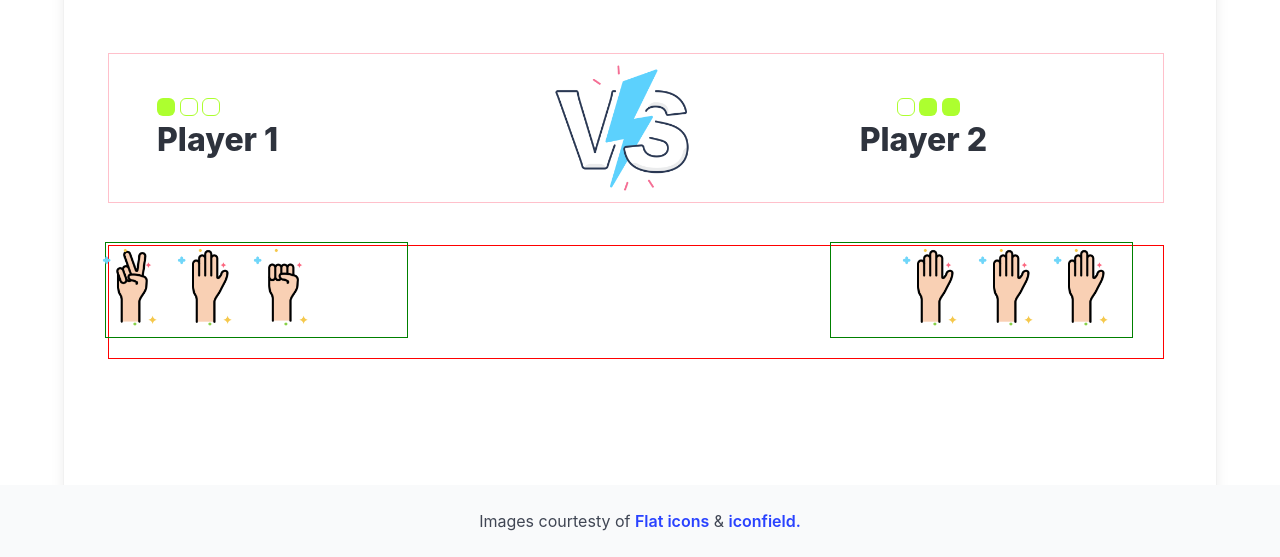
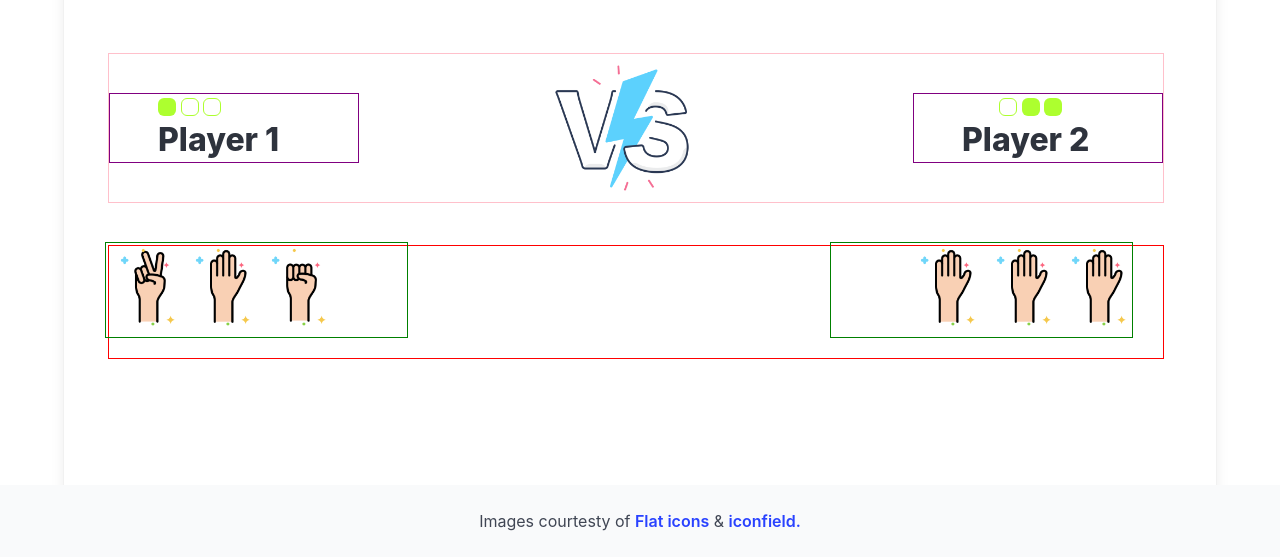
Before and after one commit to spicymanp/rps, a website: page index.html in a window 1280 px wide. Shown: the part 243-800 px from the top of the page. Drawn offline with nearby package versions, Linux system fonts and the light colour scheme.

Commit message:
cleaning css

```diff
--- a/styles.css
+++ b/styles.css
@@ -40,18 +40,14 @@
 }
 
 #player-1-details,  #player-2-details {
-    /* max-width: 250px;
-    min-width: 250px;     */
+    max-width: 250px;
+    min-width: 250px;
+    border: 1px solid purple;
 }
 
 #player-2-details {
 
-    /* align-items: right;
-    justify-content: end;
-    justify-items: end;
-    text-align: end;
-    align-items: end;
-     */
+    /* something */
 }
 
 .history-wrapper {
@@ -83,13 +79,13 @@ max-width: 80px;
 
 #versus-container {
     border: none;
+
+
 }
 
 #versus-image {
-    overflow: visible;
     width: 140px;
     height: 140px;
-    right: 18px;
 }
 
 
@@ -98,11 +94,6 @@ max-width: 80px;
 
 /* styles.css */
 
-/* Basic styles */
-body {
-    margin: 0;
-    padding: 0;
-}
 
 /* Modal styles */
 .modal {
```
Also changed, not shown: index.html (+0 -1 lines).
